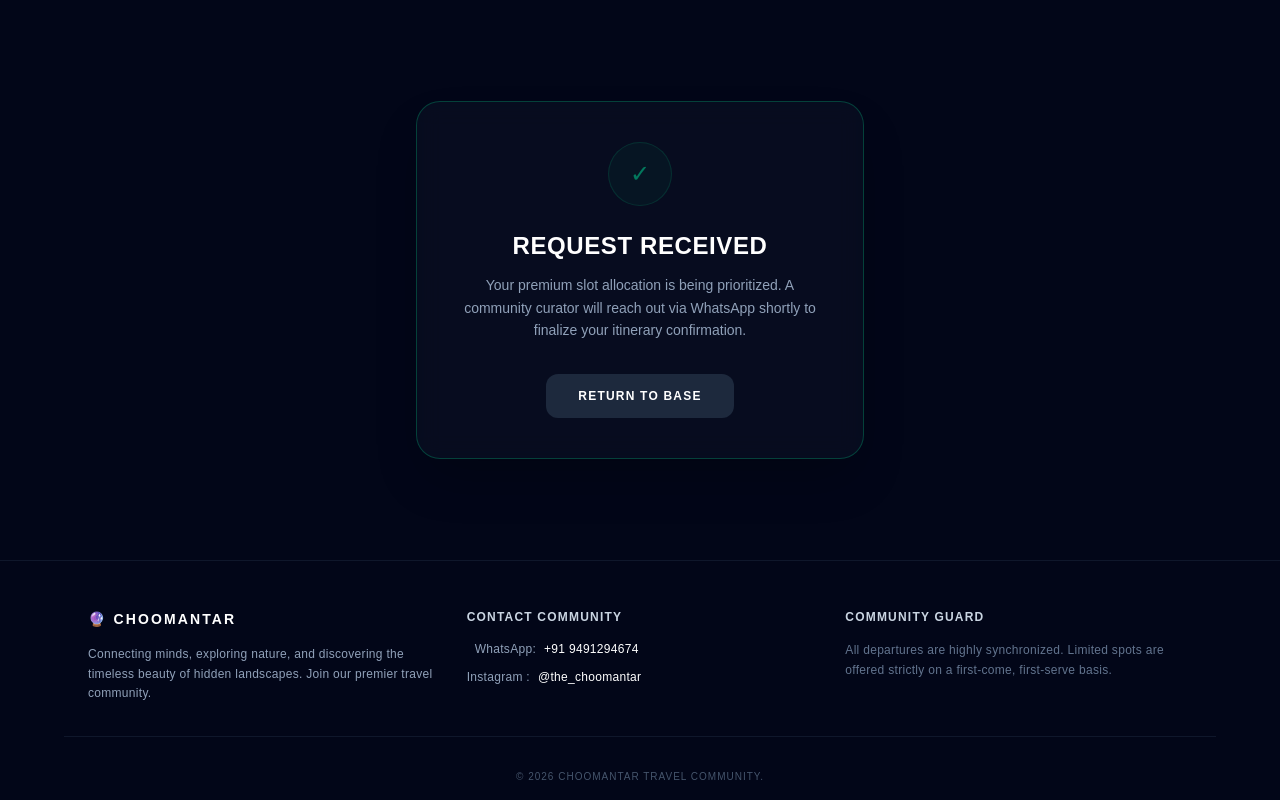
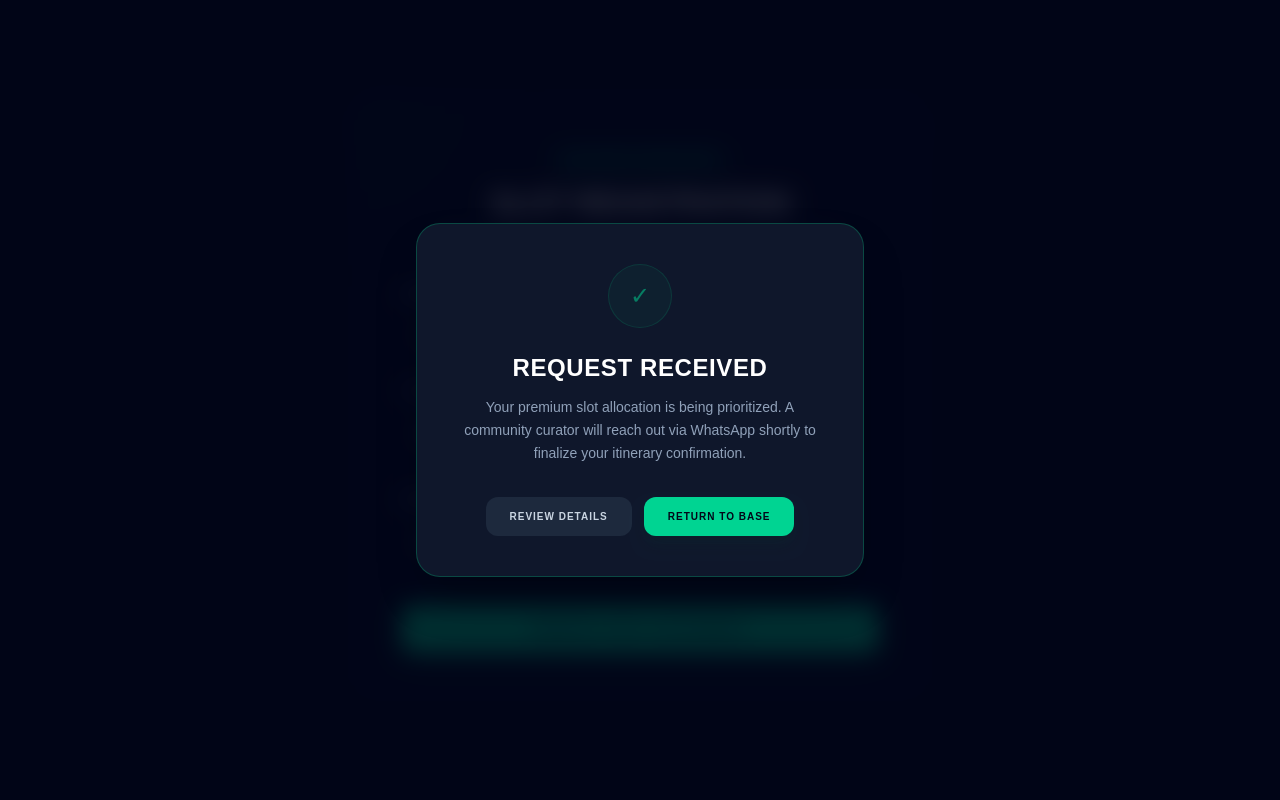
Before and after one commit to SaiVenkataRaja/choomantar, a Next.js app: page /register in a window 1280 px wide. Both pictures are taken after typing "Sample", "name@example.com", "5551234" into the empty fields and a click on the button "REQUEST SPOT ASSIGNMENT". Shown: the top 800 px of the page. Built offline with nearby package versions, Linux system fonts and the light colour scheme.

Commit message:
Updated UI

```diff
--- a/app/components/Footer.js
+++ b/app/components/Footer.js
@@ -8,7 +8,7 @@ export default function Footer() {
 
         {/* Brand Mission */}
         <div>
-          <h3 className="text-white font-black tracking-[0.15em] text-sm mb-4">🔮 CHOOMANTAR</h3>
+          <h3 className="text-white font-black tracking-[0.15em] text-sm mb-4">CHOOMANTAR</h3>
           <p className="leading-relaxed font-light text-slate-400">
             Connecting minds, exploring nature, and discovering the timeless beauty of hidden landscapes. Join our premier travel community.
           </p>
--- a/app/register/page.js
+++ b/app/register/page.js
@@ -42,27 +42,8 @@ export default function Register() {
     }));
   };
 
-  if (submitted) {
-    return (
-      <main className="min-h-[70vh] flex items-center justify-center px-6 bg-slate-950">
-        <div className="max-w-md w-full bg-slate-900/40 backdrop-blur-md border border-emerald-500/30 p-10 rounded-3xl text-center shadow-2xl">
-          <div className="w-16 h-16 bg-emerald-500/10 border border-emerald-500/30 rounded-full flex items-center justify-center mx-auto mb-6 text-2xl text-emerald-400 animate-pulse">
-            ✓
-          </div>
-          <h2 className="text-2xl font-black text-white tracking-wide uppercase mb-3">Request Received</h2>
-          <p className="text-sm text-slate-400 font-light leading-relaxed mb-8">
-            Your premium slot allocation is being prioritized. A community curator will reach out via WhatsApp shortly to finalize your itinerary confirmation.
-          </p>
-          <Link href="/" className="inline-block bg-slate-800 hover:bg-slate-700 text-white font-bold uppercase tracking-widest text-xs py-3.5 px-8 rounded-xl transition duration-300">
-            Return to Base
-          </Link>
-        </div>
-      </main>
-    );
-  }
-
   return (
-    <main className="min-h-screen bg-slate-950 py-20 px-6 flex items-center justify-center">
+    <main className="min-h-screen bg-slate-950 py-20 px-6 flex items-center justify-center relative">
       <div className="max-w-xl w-full bg-slate-900/20 backdrop-blur-md border border-slate-900 p-8 sm:p-12 rounded-3xl shadow-2xl relative overflow-hidden">
 
         {/* Subtle decorative glow in background */}
@@ -184,9 +165,43 @@ export default function Register() {
               Request Spot Assignment
             </button>
           </div>
-
         </form>
       </div>
+
+      {/*  SUCCESS POP-UP OVERLAY MODAL */}
+      {submitted && (
+        <div className="fixed inset-0 bg-slate-950/80 backdrop-blur-md flex items-center justify-center z-50 p-6 animate-fade-in">
+          <div className="max-w-md w-full bg-slate-900 border border-emerald-500/30 p-10 rounded-3xl text-center shadow-2xl relative transform scale-100 transition-all duration-300">
+
+            {/* Emerald Check Status Badge */}
+            <div className="w-16 h-16 bg-emerald-500/10 border border-emerald-500/30 rounded-full flex items-center justify-center mx-auto mb-6 text-2xl text-emerald-400 animate-pulse">
+              ✓
+            </div>
+
+            <h2 className="text-2xl font-black text-white tracking-wide uppercase mb-3">Request Received</h2>
+            <p className="text-sm text-slate-400 font-light leading-relaxed mb-8">
+              Your premium slot allocation is being prioritized. A community curator will reach out via WhatsApp shortly to finalize your itinerary confirmation.
+            </p>
+
+            {/* Action CTAs */}
+            <div className="flex flex-col sm:flex-row gap-3 justify-center">
+              <button
+                onClick={() => setSubmitted(false)}
+                className="bg-slate-800 hover:bg-slate-700 text-slate-300 hover:text-white font-bold uppercase tracking-widest text-[10px] py-3 px-6 rounded-xl transition duration-200"
+              >
+                Review Details
+              </button>
+              <Link
+                href="/"
+                className="bg-emerald-400 hover:bg-emerald-500 text-slate-950 font-black uppercase tracking-widest text-[10px] py-3 px-6 rounded-xl transition duration-200 shadow-lg shadow-emerald-950/20"
+              >
+                Return to Base
+              </Link>
+            </div>
+
+          </div>
+        </div>
+      )}
     </main>
   );
 }
```
